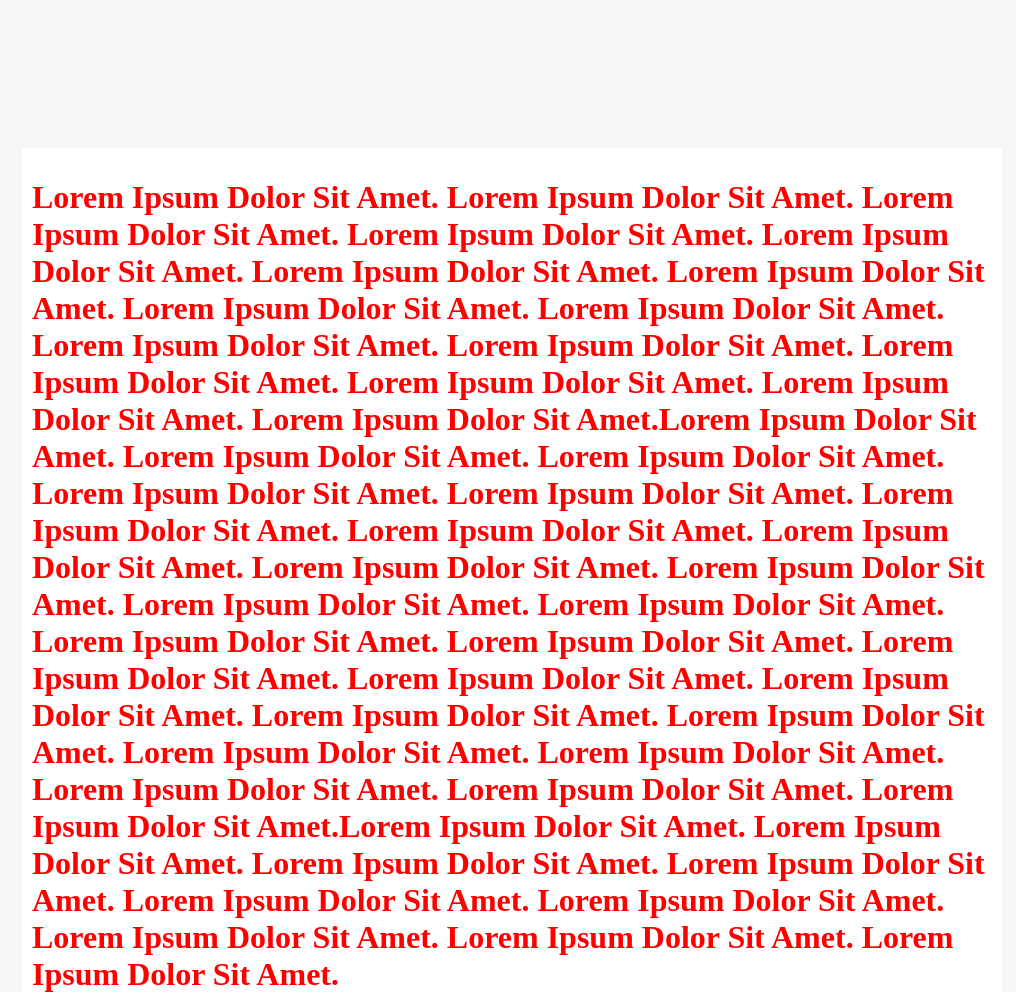
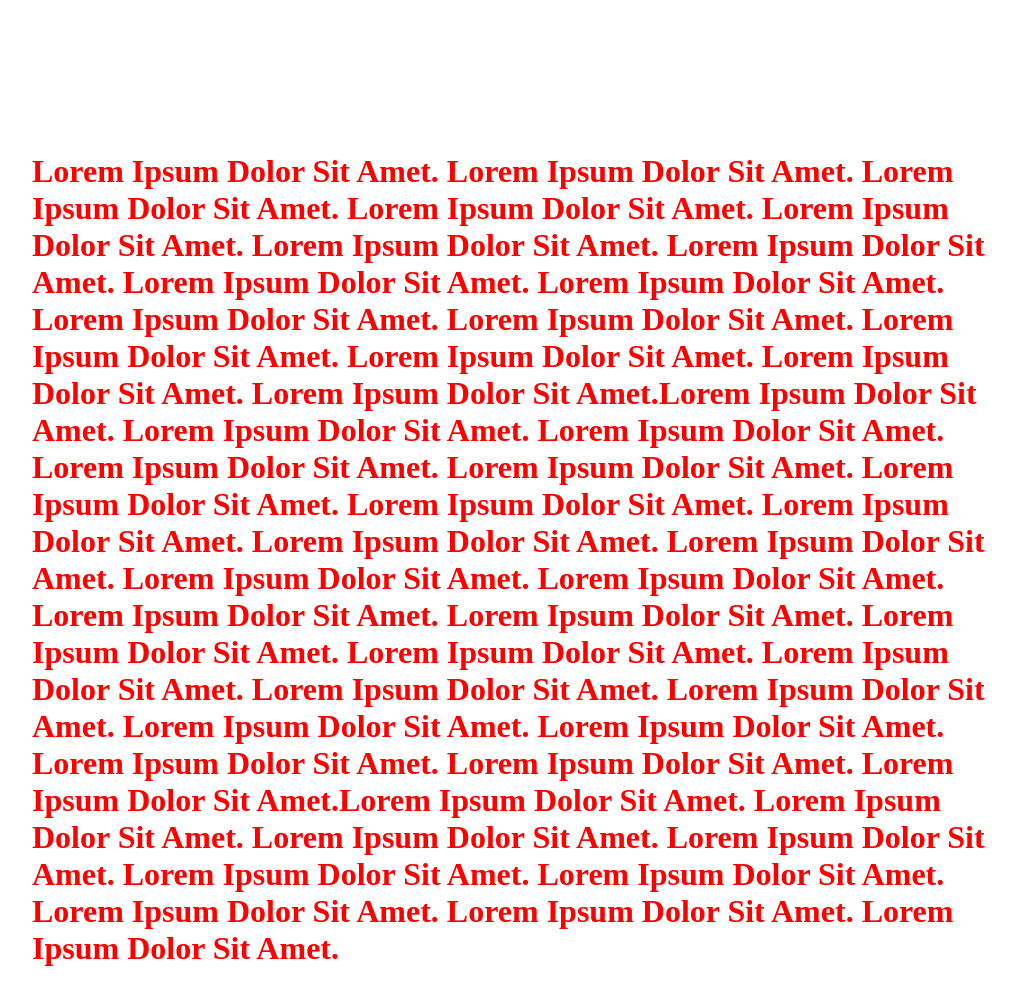
Before and after one commit to mxpimp47/ad, a plain HTML site: page index.html in a window 1280 px wide. Shown: the whole page, without its empty margins (128-1144 px from the left). Drawn offline with nearby package versions, Linux system fonts and the light colour scheme.

Commit message:
made some changes to style

```diff
--- a/style.css
+++ b/style.css
@@ -1,37 +1,32 @@
-body {
-	background-color:#f6f6f6;
-}
 h1 {
-	color:red;
+    color: red;
 }
 #hero-advert {
     height: 140px;
-	margin: 0;
-	position: relative;
-	z-index: 1;
-	margin-left: -10px;
+    margin: -8px 0;
+    position: static;
+    width: 960px;
 }
 #bd {
+    background: none repeat scroll 0 0 white;
+    padding: 0;
     position: relative;
-	z-index: 2;
-	background: white;
-	padding: 10px;
 }
 #bg {
+    height: 775px;
+    left: 0;
+    overflow: hidden;
     position: absolute;
+    top: 40px;
     width: 100%;
-	height: 775px;
-	overflow: hidden;
-	top: 40px;
-	left: 0;
 }
 .skin {
+    height: 775px;
+    left: 0;
+    overflow: hidden;
     position: absolute;
+    top: 0;
     width: 100%;
-	height: 775px;
-	overflow: hidden;
-	top: 40px;
-	left: 0;
 }
 .skin .wrap {
     margin-left: 50%;
@@ -42,17 +37,21 @@ h1 {
 }
 .left {
     float: left;
-
 }
 .right {
     float: right;
-
 }
 .container {
-	margin-left:auto;
-	margin-right:auto;
-	width:960px;
+    margin-left: auto;
+    margin-right: auto;
+    width: 960px;
 }
 div {
     display: block;
 }
+#left-img-ad {
+    margin: 0 7px;
+}
+#right-img-ad {
+    margin: 0 7px;
+}
```
Lines whose indentation alone changed are shown as unchanged.
